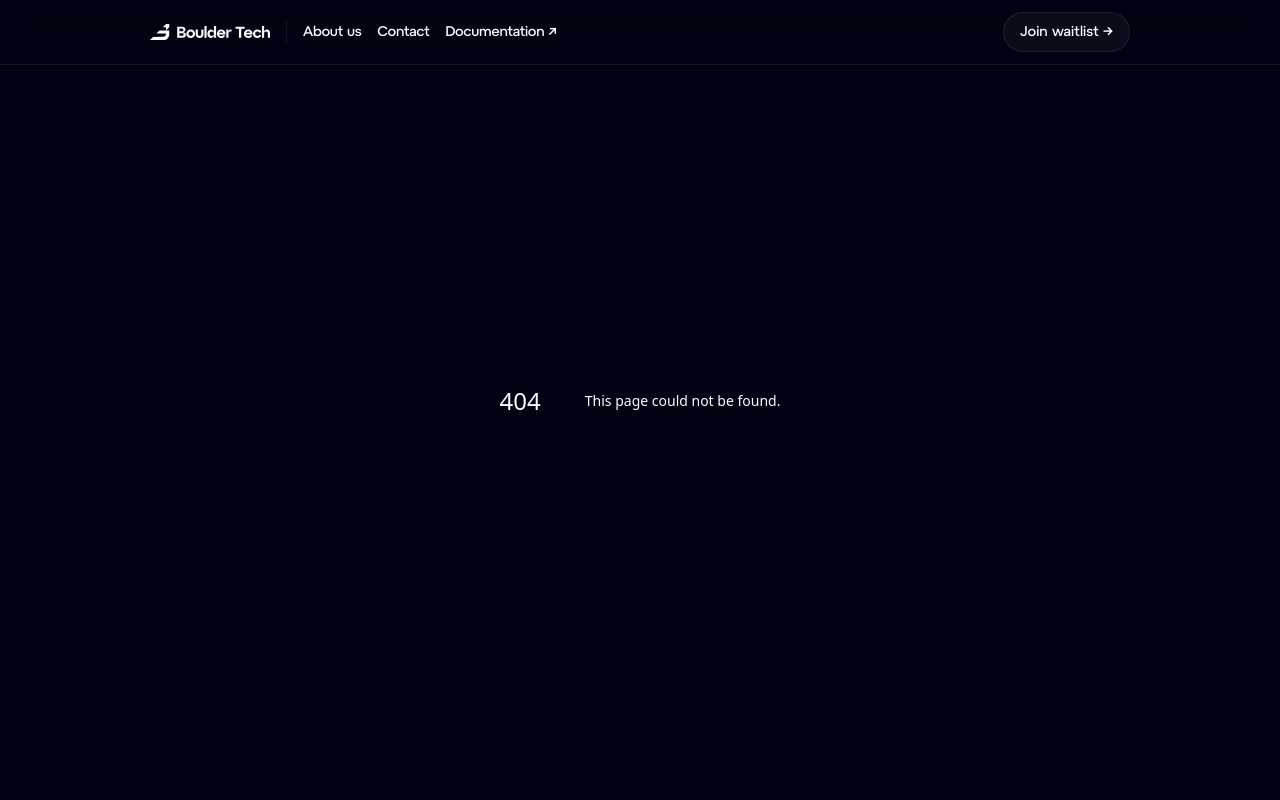
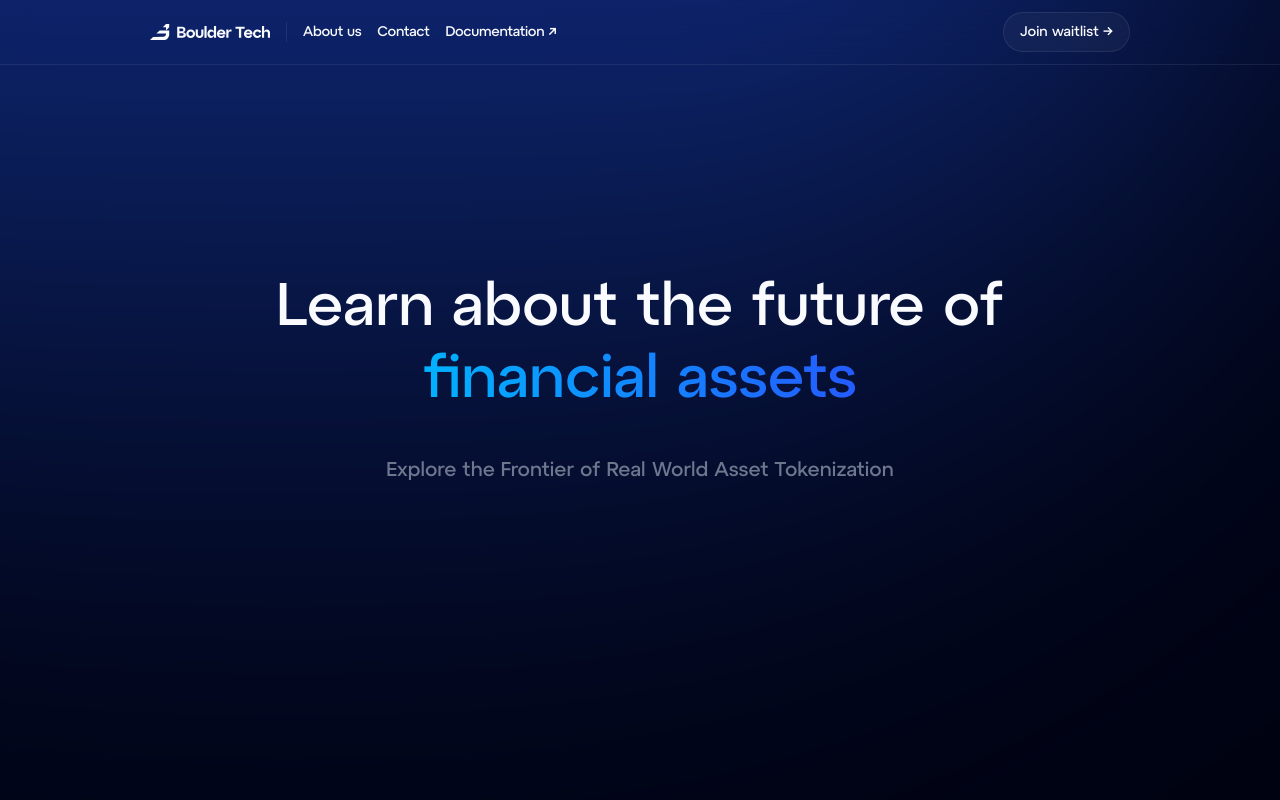
Before and after one commit to boulder-tech/Landing, a Next.js app: page /blog in a window 1280 px wide. Before the commit this address had no page. Shown: the top 800 px of the page. Built offline with nearby package versions, Linux system fonts and the light colour scheme.

Commit message:
feat: blog route and title
layed foundation for blog route

```diff
--- /dev/null
+++ b/src/app/blog/page.tsx
@@ -0,0 +1,11 @@
+import Hero from "@/components/sections/blog/Hero";
+
+const blog = () => {
+    return (
+        <div className="w-screen flex flex-col items-center justify-center px-8">
+            <Hero></Hero>
+        </div>
+    );
+};
+
+export default blog;
--- a/src/app/layout.tsx
+++ b/src/app/layout.tsx
@@ -48,7 +48,7 @@ export default function RootLayout({
         )}
       >
         <Header />
-        <main className="flex flex-col bg-background">
+        <main className="flex flex-col bg-background overflow-x-hidden">
           {children}
           <Footer />
         </main>
--- /dev/null
+++ b/src/components/sections/blog/Components/Title.tsx
@@ -0,0 +1,19 @@
+import React from 'react'
+
+const Title = () => {
+  return (
+    <div className="max-w-[52rem] flex flex-col items-center gap-10 text-center relative pt-16">
+        <h1 className="text-foreground-heading sm:text-[60px] text-[34px] font-atyp-display font-medium leading-[120%] z-10">
+            Learn about the future of{" "}
+            <span className="text-transparent bg-clip-text bg-gradient-to-r from-[#00B2FF] to-[#245BFF] whitespace-nowrap">
+                financial assets
+            </span>
+        </h1>
+        <h3 className="text-foreground-leading text-xl font-medium z-10">
+            Explore the Frontier of Real World Asset Tokenization
+        </h3>
+    </div>
+  )
+}
+
+export default Title;
--- /dev/null
+++ b/src/components/sections/blog/Hero.tsx
@@ -0,0 +1,13 @@
+import React from 'react'
+import Title from './Components/Title'
+
+const Hero = () => {
+  return (
+    <div className='relative w-full flex items-center justify-center pt-52 pb-96'>
+        <span className='absolute top-[-1200px] xl:right-[0px] right-[-500px] w-[120rem] h-[120rem] rounded-[2000px] blur-[200px] bg-gradient-to-b from-[#245BFF] to-transparent'></span>
+        <Title></Title>
+    </div>
+  )
+}
+
+export default Hero
```
